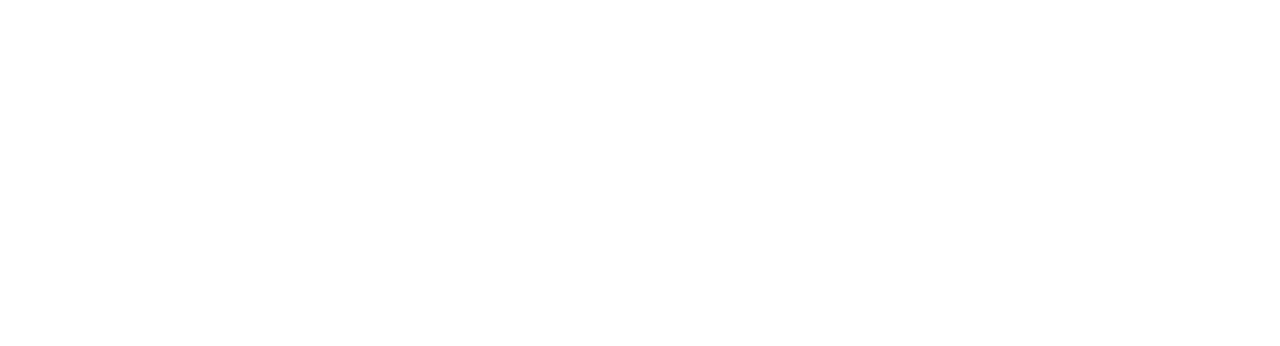
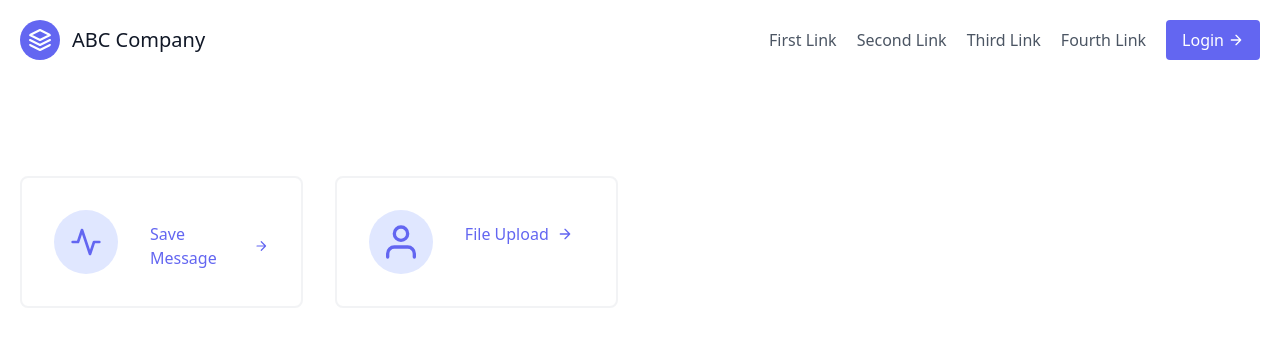
Before and after one commit to jayasith/abc-company-client, a React (Create React App) app: page /manager in a window 1280 px wide. Before the commit this address had no page. Shown: the top 346 px of the page. Built offline with nearby package versions, Linux system fonts and the light colour scheme.

Commit message:
CREATE : Message UIs

```diff
--- /dev/null
+++ b/src/components/FileUploader.jsx
@@ -0,0 +1,50 @@
+import React from "react";
+import Header from "./Header";
+const FileUploader = () => {
+  return (
+    <div>
+    <Header/>
+      <div class="mx-auto w-full max-w-[550px] bg-white">
+        <form
+          class="py-6 px-9"
+          action="https://formbold.com/s/FORM_ID"
+          method="POST"
+        >
+          <div class="mb-6 pt-4">
+            <label class="mb-5 block text-xl font-semibold text-[#07074D]">
+              Upload File
+            </label>
+
+            <div class="mb-8">
+              <input type="file" name="file" id="file" class="sr-only" />
+              <label
+                for="file"
+                class="relative flex min-h-[200px] items-center justify-center rounded-md border border-dashed border-[#e0e0e0] p-12 text-center"
+              >
+                <div>
+                  <span class="mb-2 block text-xl font-semibold text-[#07074D]">
+                    Drop files here
+                  </span>
+                  <span class="mb-2 block text-base font-medium text-[#6B7280]">
+                    Or
+                  </span>
+                  <span class="inline-flex rounded border border-[#e0e0e0] py-2 px-7 text-base font-medium text-[#07074D]">
+                    Browse
+                  </span>
+                </div>
+              </label>
+            </div>
+          </div>
+
+          <div>
+            <button class="hover:shadow-form w-full rounded-md bg-[#6A64F1] py-3 px-8 text-center text-base font-semibold text-white outline-none">
+              Send File
+            </button>
+          </div>
+        </form>
+      </div>
+    </div>
+  );
+};
+
+export default FileUploader;
--- /dev/null
+++ b/src/components/ManagerHome.jsx
@@ -0,0 +1,91 @@
+import React from 'react';
+import { Link } from 'react-router-dom';
+
+const ManagerHome = () => {
+  return (
+    <div>
+      <section class="text-gray-600 body-font">
+        <div class="container px-5 py-24 mx-auto flex flex-wrap">
+          <div class="flex flex-wrap -m-4">
+            <div class="p-4 lg:w-1/2 md:w-full">
+              <div class="flex border-2 rounded-lg border-gray-200 border-opacity-50 p-8 sm:flex-row flex-col">
+                <div class="w-16 h-16 sm:mr-8 sm:mb-0 mb-4 inline-flex items-center justify-center rounded-full bg-indigo-100 text-indigo-500 flex-shrink-0">
+                  <svg
+                    fill="none"
+                    stroke="currentColor"
+                    stroke-linecap="round"
+                    stroke-linejoin="round"
+                    stroke-width="2"
+                    class="w-8 h-8"
+                    viewBox="0 0 24 24"
+                  >
+                    <path d="M22 12h-4l-3 9L9 3l-3 9H2"></path>
+                  </svg>
+                </div>
+                <div class="flex-grow">
+
+
+                  <Link
+                    to="/message"
+                    class="mt-3 text-indigo-500 inline-flex items-center"
+                  >
+                    Save Message
+                    <svg
+                      fill="none"
+                      stroke="currentColor"
+                      stroke-linecap="round"
+                      stroke-linejoin="round"
+                      stroke-width="2"
+                      class="w-4 h-4 ml-2"
+                      viewBox="0 0 24 24"
+                    >
+                      <path d="M5 12h14M12 5l7 7-7 7"></path>
+                    </svg>
+                  </Link>
+                </div>
+              </div>
+            </div>
+            <div class="p-4 lg:w-1/2 md:w-full">
+              <div class="flex border-2 rounded-lg border-gray-200 border-opacity-50 p-8 sm:flex-row flex-col">
+                <div class="w-16 h-16 sm:mr-8 sm:mb-0 mb-4 inline-flex items-center justify-center rounded-full bg-indigo-100 text-indigo-500 flex-shrink-0">
+                  <svg
+                    fill="none"
+                    stroke="currentColor"
+                    stroke-linecap="round"
+                    stroke-linejoin="round"
+                    stroke-width="2"
+                    class="w-10 h-10"
+                    viewBox="0 0 24 24"
+                  >
+                    <path d="M20 21v-2a4 4 0 00-4-4H8a4 4 0 00-4 4v2"></path>
+                    <circle cx="12" cy="7" r="4"></circle>
+                  </svg>
+                </div>
+                <div class="flex-grow">
+
+
+                  <Link to="/fileuploader"class="mt-3 text-indigo-500 inline-flex items-center">
+                    File Upload
+                    <svg
+                      fill="none"
+                      stroke="currentColor"
+                      stroke-linecap="round"
+                      stroke-linejoin="round"
+                      stroke-width="2"
+                      class="w-4 h-4 ml-2"
+                      viewBox="0 0 24 24"
+                    >
+                      <path d="M5 12h14M12 5l7 7-7 7"></path>
+                    </svg>
+                  </Link>
+                </div>
+              </div>
+            </div>
+          </div>
+        </div>
+      </section>
+    </div>
+  );
+};
+
+export default ManagerHome;
--- /dev/null
+++ b/src/components/Message.jsx
@@ -0,0 +1,37 @@
+import React from "react";
+import Header from "./Header";
+const Message = () => {
+  return (
+    <div>
+      <Header />
+      <div class="flex items-center justify-center p-12">
+        <div class="mx-auto w-full max-w-[550px]">
+          <form>
+            <div class="mb-5">
+              <label
+                for="message"
+                class="mb-3 block text-base font-medium text-[#07074D]"
+              >
+                Message
+              </label>
+              <textarea
+                rows="4"
+                name="message"
+                id="message"
+                placeholder="Type your message"
+                class="w-full resize-none rounded-md border border-[#e0e0e0] bg-white py-3 px-6 text-base font-medium text-[#6B7280] outline-none focus:border-[#6A64F1] focus:shadow-md"
+              ></textarea>
+            </div>
+            <div>
+              <button class="hover:shadow-form rounded-md bg-[#6A64F1] py-3 px-8 text-base font-semibold text-white outline-none">
+                Submit
+              </button>
+            </div>
+          </form>
+        </div>
+      </div>
+    </div>
+  );
+};
+
+export default Message;
--- /dev/null
+++ b/src/pages/Manager.jsx
@@ -0,0 +1,13 @@
+import React from "react";
+import Header from "../components/Header";
+import ManagerHome from "../components/ManagerHome";
+const Worker = () => {
+  return (
+    <div>
+      <Header />
+      <ManagerHome />
+    </div>
+  );
+};
+
+export default Worker;
--- /dev/null
+++ b/src/pages/Worker.jsx
@@ -0,0 +1,14 @@
+import React from "react";
+import Message from "../components/Message";
+import Header from "../components/Header";
+const Worker = () => {
+  return (
+    <div>
+<Header/>
+<Message/>
+    </div>
+
+  );
+};
+
+export default Worker;
--- a/src/routes/NavigationRouter.jsx
+++ b/src/routes/NavigationRouter.jsx
@@ -3,12 +3,21 @@ import { Route, Routes } from 'react-router-dom';
 
 import Home from '../pages/Home';
 import Login from '../pages/Login';
-
+import Worker from '../pages/Worker';
+import Manager from "../pages/Manager";
+import ManagerHome from '../components/ManagerHome';
+import Message from '../components/Message';
+import FileUploader from '../components/FileUploader';
 const NavigationRouter = () => {
   return (
     <Routes>
       <Route element={<Home />} path="/" />
       <Route element={<Login />} path="login" />
+      <Route element={<Worker />} path="worker" />
+      <Route element={<Manager />} path="manager" />
+      <Route element={<ManagerHome />} path="managerhome" />
+      <Route element={<Message />} path="message" />
+      <Route element={<FileUploader />} path="fileuploader" />
     </Routes>
   );
 };
```
Also changed, not shown: src/components/WorkerHome.jsx (added), 1 other file (tests, documents, lock files or other folders).
